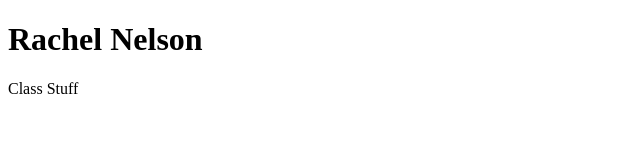
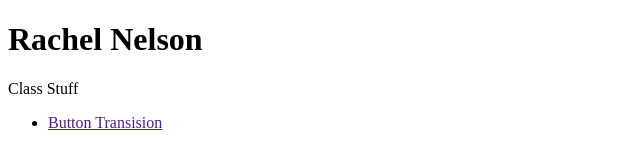
Before and after one commit to RachSLCC26/nelson-animation-class-2025, a plain HTML site: page index.html in a window 1280 px wide. Shown: the whole page, without its empty margins (0-640 px from the left). Drawn offline with Linux system fonts and the light colour scheme.

Commit message:
Update index.html

```diff
--- a/index.html
+++ b/index.html
@@ -9,6 +9,9 @@
     <main>
     <h1>Rachel Nelson</h1>
     <p>Class Stuff</p>
+    <ul>
+        <li><a href="">Button Transision</a></li>
+    </ul>
     </main>
 
 </body>
```
